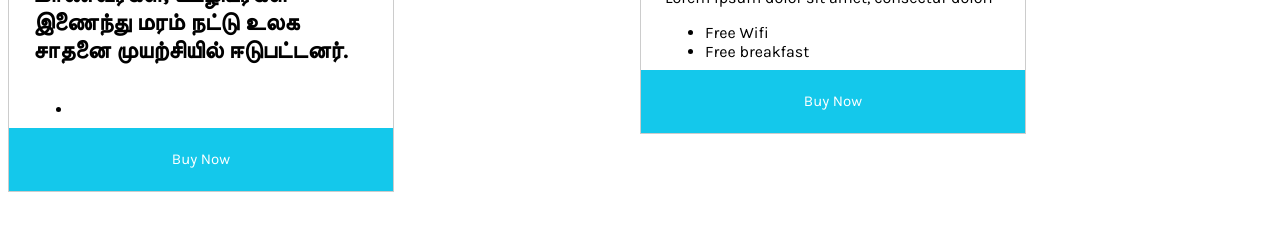
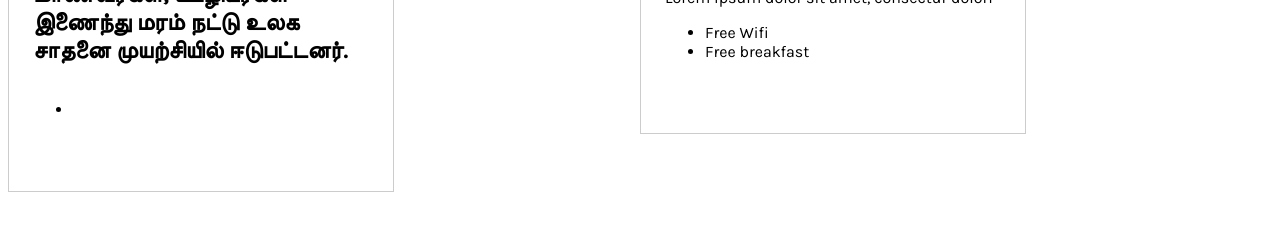
Before and after one commit to bhaskarandmr/slider, a React (Create React App) app: page / in a window 1280 px wide. Shown: the part 409-640 px from the top of the page. Built offline with nearby package versions, Linux system fonts and the light colour scheme.

Commit message:
Update Carousel.jsx

```diff
--- a/src/components/Carousel.jsx
+++ b/src/components/Carousel.jsx
@@ -56,7 +56,7 @@ const Carousel = () => {
                 ))}
               </ul>
             </div>
-            <button>Buy Now</button>
+
           </div>
         ))}
       </Slider>
```
